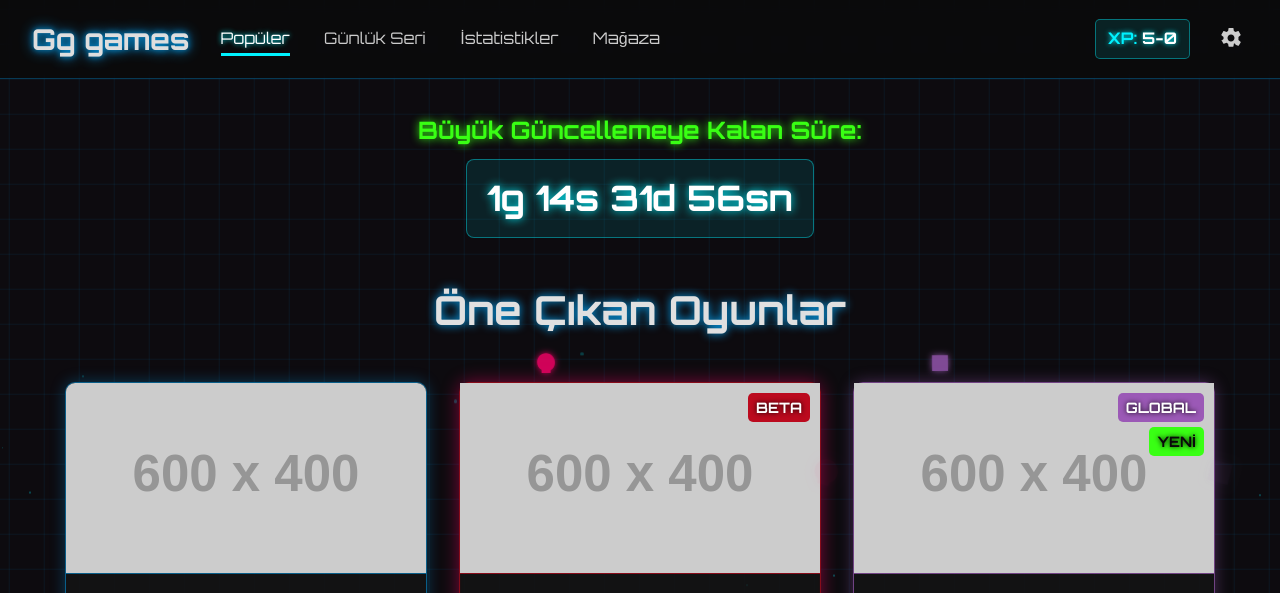
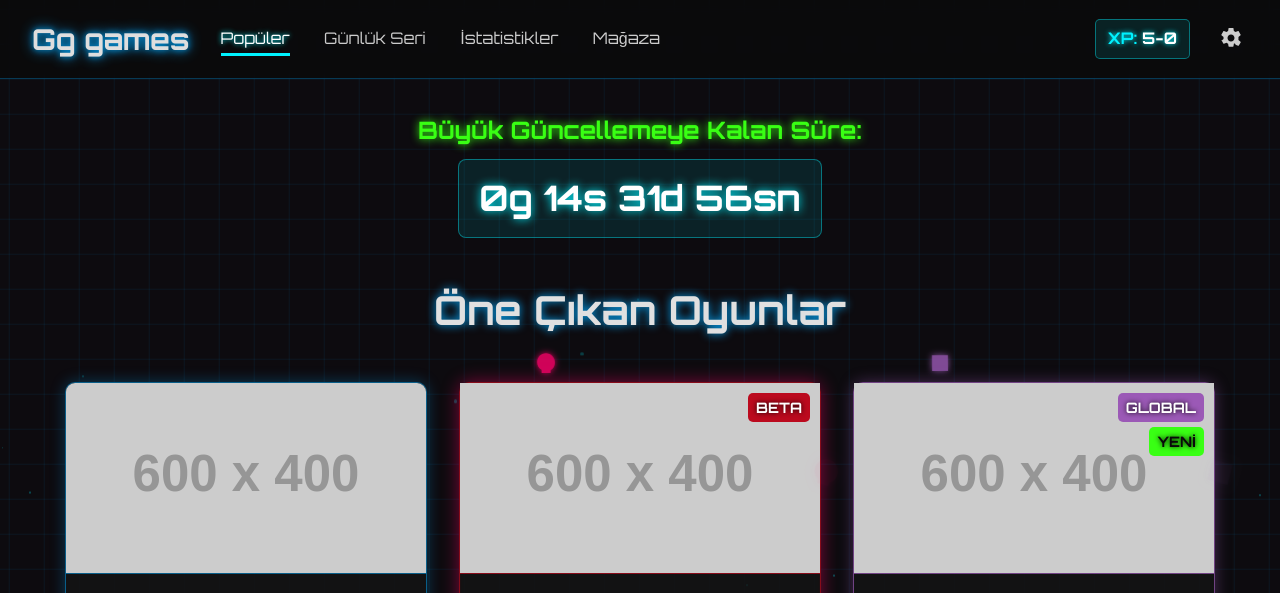
Before and after one commit to kaan408/GGgames, a plain HTML site: page index.html in a window 1280 px wide. Shown: the top 593 px of the page. Drawn offline with Linux system fonts and the light colour scheme; placeholder pictures from the web are drawn by us.

Commit message:
Update index.html

```diff
--- a/index.html
+++ b/index.html
@@ -609,7 +609,7 @@ document.addEventListener('DOMContentLoaded', function() {
     startCountdown('merchant-timer', 'gg_merchant_end', 1800);
 
     // ANA GÜNCELLEME SAYACINI BAŞLAT
-    startFixedDateCountdown('main-update-timer', '2025-09-07T12:30:00');
+    startFixedDateCountdown('main-update-timer', '2025-09-06T12:30:00');
 });
 </script>
 
```
